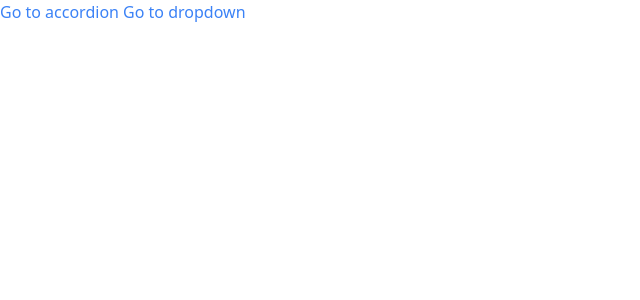
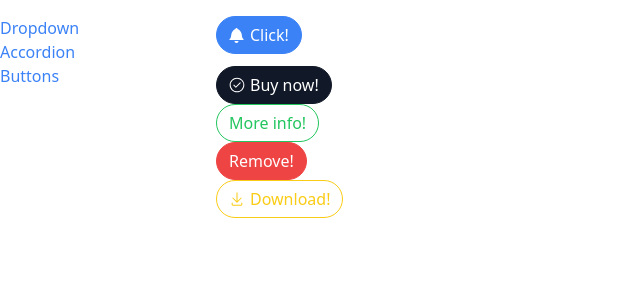
Before and after one commit to Janowoj/simple-components, a React (Create React App) app: page /buttons in a window 1280 px wide. Shown: the top 300 px of the page, without its empty margins (0-640 px from the left). Built offline with nearby package versions, Linux system fonts and the light colour scheme.

Commit message:
Sidebar component added and rendered in the App

```diff
--- a/src/App.js
+++ b/src/App.js
@@ -1,20 +1,22 @@
-import Link from "./components/LInk";
+import Sidebar from "./components/Sidebar";
 import Route from "./components/Route";
 import AccordionPage from "./pages/AccordionPage";
 import DropdownPage from "./pages/DropdownPage";
-
+import ButtonPage from "./pages/ButtonPage";
 
 function App() {
     return (
-        <div>
-            <Link to='/accordion'>Go to accordion </Link>
-            <Link to='/dropdown'>Go to dropdown</Link>
-            <div>
+        <div className="container mx-auto grid grid-cols-6 gap-4 mt-4">
+            <Sidebar />
+            <div className="col-span-5">
                 <Route path='/accordion'>
                     <AccordionPage />
                 </Route>
-                <Route path='/dropdown'>
+                <Route path='/'>
                     <DropdownPage />
+                </Route>
+                <Route path='/buttons'>
+                    <ButtonPage />
                 </Route>
             </div>
         </div>
--- /dev/null
+++ b/src/components/Sidebar.js
@@ -0,0 +1,22 @@
+import Link from "./LInk";
+
+function Sidebar() {
+
+    const links = [
+        { label: 'Dropdown', path: '/' },
+        { label: 'Accordion', path: '/accordion' },
+        { label: 'Buttons', path: '/buttons' },
+    ];
+
+    const renderedLinks = links.map((link) => {
+        return <Link key={link.label} to={link.path}>{link.label}</Link>
+    })
+
+    return (
+        <div className="sticky top-0 overflow-y-scroll flex flex-col">
+            {renderedLinks}
+        </div>
+    )
+}
+
+export default Sidebar;
--- a/src/pages/ButtonPage.js
+++ b/src/pages/ButtonPage.js
@@ -2,6 +2,10 @@
 import Button from '../components/Button';
 
 function ButtonPage() {
+
+    const handleClick = () => {
+
+    };
 
     return <div>
         <div>
```
Also changed, not shown: 1 other file (tests, documents, lock files or other folders).
